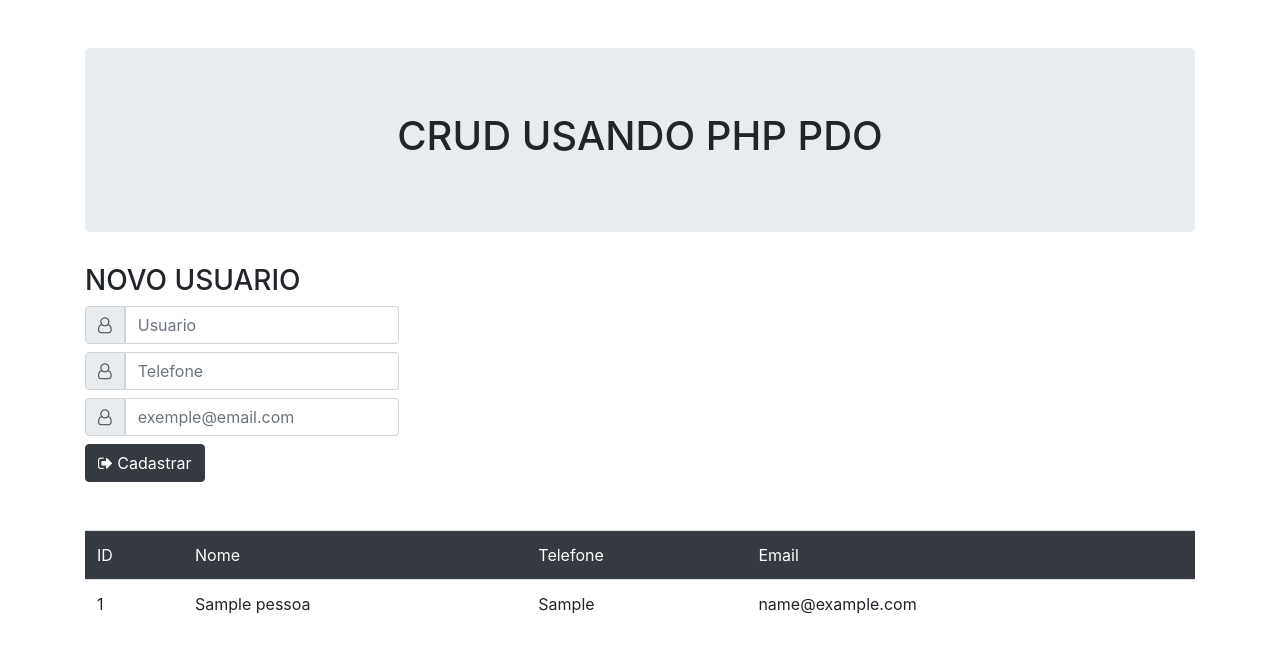
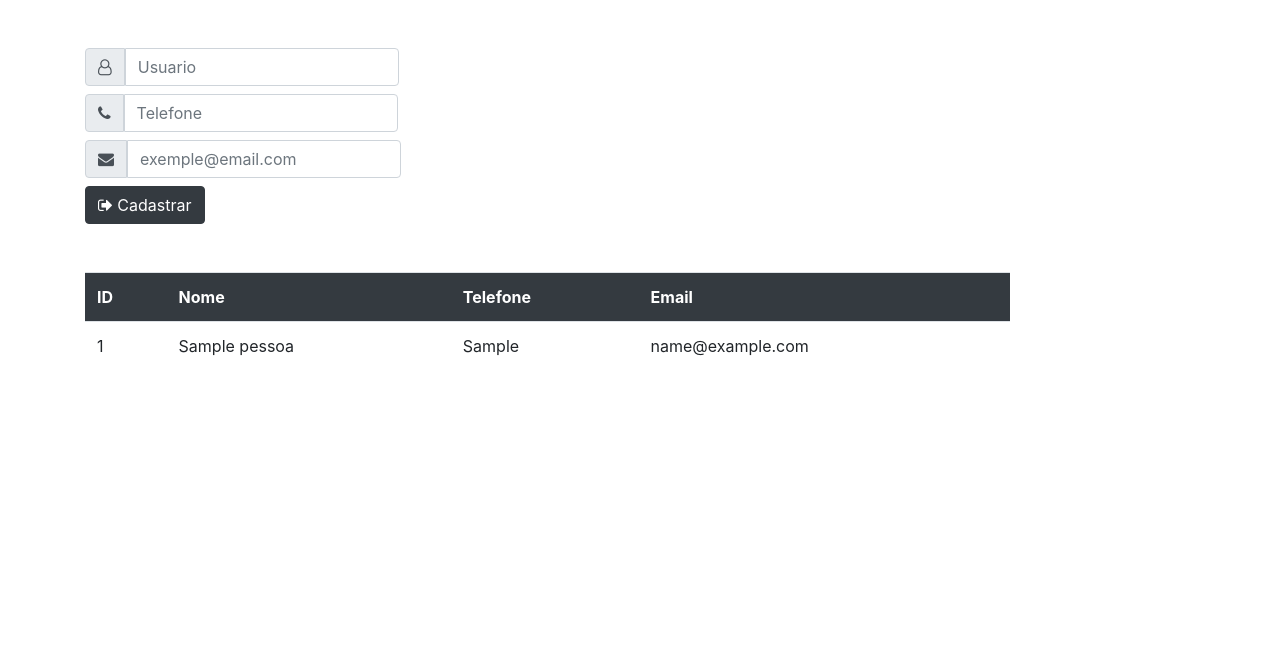
Before and after one commit to WelderMileu/crud-pdo, a PHP site: page / in a window 1280 px wide. Shown: the top 653 px of the page. Run offline with PHP 8.4, Linux system fonts and the light colour scheme; tables that the repository leaves empty or names only in its code hold one stand-in row (values such as "Sample post").

Commit message:
Em desenvolvimento

```diff
--- a/classe.pessoas.php
+++ b/classe.pessoas.php
@@ -4,7 +4,7 @@
 
 		private $pdo;
 
-		// Contructor com conexão ao Banco de Dados
+		// Contructor fazendo conexão ao nosso Banco de Dados
 		public function __construct($host, $dbname, $user, $password){
 			try {
 				$this->pdo = new PDO("mysql:host=".$host.";dbname=".$dbname,$user, $password);
@@ -15,7 +15,7 @@
 			}
 		}
 
-		// Mostrando dados na tela
+		// Chamdando os dados da nossa base de dados.
 		public function mostrarDados(){
 			try{
 				$most = array();
@@ -30,14 +30,19 @@
 
 		//Cadastrado de um novo usuario
 		public function cadastrarUsuario($nome, $numero, $email){
-			$cmd = $this->pdo->prepare("INSERT INTO pessoas (nome, numero, email) values (:n ,:nu, :e)");
+			try {
+				$cmd = $this->pdo->prepare("INSERT INTO pessoas (nome, numero, email) values(':n',':nu',':e')");
 
-			$cmd->bindValue(":n", $nome);
-			$cmd->bindValue(":nu", $numero);
-			$cmd->bindValue(":e", $email);
-			$cmd->execute();
+				$cmd->bindValue(":n", $nome);
+				$cmd->bindValue(":nu", $numero);
+				$cmd->bindValue(":e", $email);
+				$cmd->execute();
 
-			return true;
+			} catch (PDOException $e) {
+				echo "Erro PDO: ".$e->getMessage();
+			} catch (Exeption $e){
+				echo "Erro Generico :".$e->getMessage();
+			}
 		}
 	}
 
--- a/index.php
+++ b/index.php
@@ -1,7 +1,8 @@
 <?php
+	// Chamando a nossa classe pessoas.
 	require_once "classe.pessoas.php";
 
-	// Iniciando o nosso contructor
+	// Iniciando o nosso contructor.
 	$pdo = new Pessoas("localhost","dados","root","");
 ?>
 
@@ -18,31 +19,8 @@
 	<body>
 		<section class="container">
 
-			<!-- Titulo do crud -->
-			<div class="jumbotron mt-5 text-center text-uppercase">
-				<h1>CRUD Usando PHP PDO</h1>
-			</div>
-
-			<!-- Cadastrando usuario junto ao banco dados -->
-			<?php
-				try {
-					if(isset($_POST['nome'])){ // Não estou conseguindo cadastrar usuarios
-						$nome = addslashes($_POST['nome']);
-						$numero = addslashes($_POST['numero']);
-						$email = addslashes($_POST['email']);
-
-						$pdo->cadastrarUsuario($nome, $numero, $email);
-					}
-				 } catch (PDOException $e) {
-				 	echo "Erro PDO:".$e->getMessage();
-				 } catch (Exeption $e) {
-				 	echo "Erro: ".$e->getMessage();
-				 }
-			 ?>
-
 			<!-- Formulario do crud -->
-			<form method="POST" class="form" action="">
-				<h3 class="mb-2 text-uppercase"> Novo Usuario</h3>
+			<form action="cadastrar.php" method="POST" class="mt-5" >
 				<div class="input-group mb-2">
 					<div class="input-group-prepend">
 						<div class="input-group-text">
@@ -54,7 +32,7 @@
 				<div class="input-group mb-2">
 					<div class="input-group-prepend">
 						<div class="input-group-text">
-							<i class="fa fa-user-o"></i>
+							<i class="fa fa-phone"></i>
 						</div>
 						<input type="text" class="form-control" placeholder="Telefone" name="numero">
 					</div>
@@ -62,7 +40,7 @@
 				<div class="input-group mb-2">
 					<div class="input-group-prepend">
 						<div class="input-group-text">
-							<i class="fa fa-user-o"></i>
+							<i class="fa fa-envelope"></i>
 						</div>
 						<input type="email" class="form-control" placeholder="exemple@email.com" name="email">
 					</div>
@@ -71,16 +49,16 @@
 			</form>
 
 
-			<!-- Dados do Crud -->
-			<table class="table table-hover mt-5">
+			<!-- Crud de dados vindo direto da nossa base de dados -->
+			<table class="table table-hover mt-5 col-sm-10">
 				<tr class="bg-dark text-white">
-					<td>ID</td>
-					<td>Nome</td>
-					<td>Telefone</td>
-					<td>Email</td>
+					<td><strong>ID</strong></td>
+					<td><strong>Nome</strong></td>
+					<td><strong>Telefone</strong></td>
+					<td><strong>Email</strong></td>
 				</tr>
 				<?php
-					// Exibindo dados na tela
+					// Exibindo dados do banco de dados na tela
 					$dados = $pdo->mostrarDados();
 					if (count($dados) > 0) {
 						for ($i=0; $i < count($dados) ; $i++) {
@@ -91,12 +69,23 @@
 							echo "</tr>";
 						}
 					}else{
-						echo "<p class='alert alert-primary text-center'>
+						echo "<p class='alert alert-primary text-center mt-3'>
 								Nenhum registro foi encontrado
 							</p>";
 					}
 				 ?>
 			</table>
 		</section>
+
+		<script type="text/javascript">
+			// Criando um selector global.
+			const $ = (e) => document.querySelector(e);
+
+			// Função para testar a submição ao nosso formulario.
+			$("form").addEventListener("submit",(e)=> {
+				e.preventDefault();
+				console.log("Funcionando");
+			})
+		</script>
 	</body>
 </html>
```
Also changed, not shown: cadastrar.php (added, +22 -0 lines), README.md.
